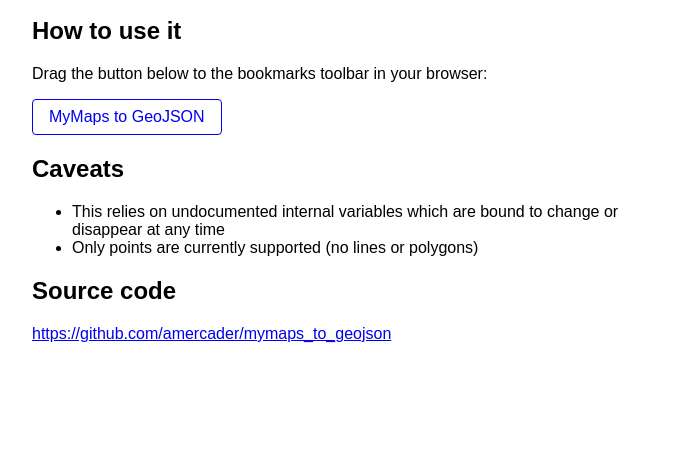
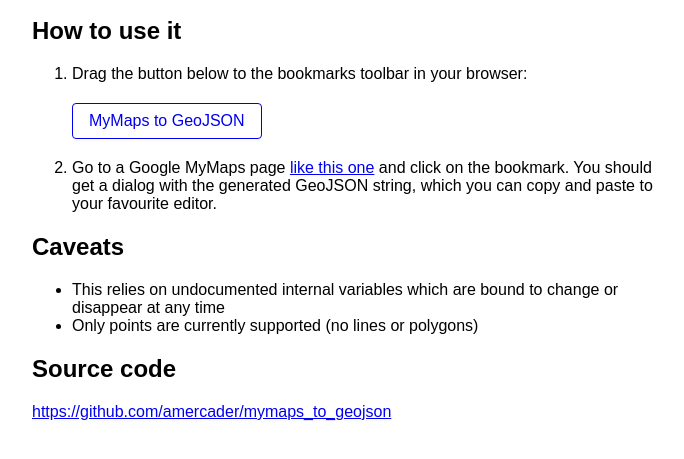
Before and after one commit to amercader/mymaps_to_geojson, a website: page index.html in a window 1280 px wide. Shown: the part 145-604 px from the top of the page, without its empty margins (293-977 px from the left). Drawn offline with Linux system fonts and the light colour scheme.

Commit message:
Readme and page tweaks

```diff
--- a/index.html
+++ b/index.html
@@ -13,6 +13,7 @@
       }
       .btn {
         display: inline-block;
+        margin: 20px 0;
         padding: .5em 1em;
         border-radius: 4px;
         border: 1px solid;
@@ -28,9 +29,15 @@
 
       <h2>How to use it</h2>
 
-      <p>Drag the button below to the bookmarks toolbar in your browser:</p>
+      <ol>
+        <li>Drag the button below to the bookmarks toolbar in your browser:
 
-      <a class="btn" href="javascript:(function()%7B_layers%3DJSON.parse(_pageData)%5B1%5D%5B6%5D%2C_features%3D%5B%5D%2C_layers.forEach((e%3D%3E_features.push(...e%5B12%5D%5B0%5D%5B13%5D%5B0%5D.map((t%3D%3E(f%3D%7Btype%3A%22Feature%22%2Cgeometry%3A%7Btype%3A%22Point%22%2Ccoordinates%3A%5Bt%5B1%5D%5B0%5D%5B0%5D%5B1%5D%2Ct%5B1%5D%5B0%5D%5B0%5D%5B0%5D%5D%7D%2Cproperties%3A%7B%7D%7D%2Cf.properties%5Bt%5B5%5D%5B0%5D%5B0%5D%5D%3Dt%5B5%5D%5B0%5D%5B1%5D%5B0%5D%2C_layers.length%3E1%26%26e%5B2%5D%26%26(f.properties.layer%3De%5B2%5D)%2Ct%5B5%5D%5B3%5D.forEach((e%3D%3E%7Bf.properties%5Be%5B0%5D%5D%3De%5B1%5D%5B0%5D%7D))%2Cf))))))%2Cout%3D%7Btype%3A%22FeatureCollection%22%2Cfeatures%3A_features%7D%2CoutText%3DJSON.stringify(out)%2Cwindow.prompt(%22GeoJSON%20file%20created%20(%22%2B_features.length%2B%22%20features)%5Cn%5CnCopy%20to%20clipboard%20with%20Ctrl%2BC%20%2F%20Cmd%2BC%5Cn%5Cn%22%2CoutText)%3B%7D)()">MyMaps to GeoJSON</a>
+        <a class="btn" href="javascript:(function()%7B_layers%3DJSON.parse(_pageData)%5B1%5D%5B6%5D%2C_features%3D%5B%5D%2C_layers.forEach((e%3D%3E_features.push(...e%5B12%5D%5B0%5D%5B13%5D%5B0%5D.map((t%3D%3E(f%3D%7Btype%3A%22Feature%22%2Cgeometry%3A%7Btype%3A%22Point%22%2Ccoordinates%3A%5Bt%5B1%5D%5B0%5D%5B0%5D%5B1%5D%2Ct%5B1%5D%5B0%5D%5B0%5D%5B0%5D%5D%7D%2Cproperties%3A%7B%7D%7D%2Cf.properties%5Bt%5B5%5D%5B0%5D%5B0%5D%5D%3Dt%5B5%5D%5B0%5D%5B1%5D%5B0%5D%2C_layers.length%3E1%26%26e%5B2%5D%26%26(f.properties.layer%3De%5B2%5D)%2Ct%5B5%5D%5B3%5D.forEach((e%3D%3E%7Bf.properties%5Be%5B0%5D%5D%3De%5B1%5D%5B0%5D%7D))%2Cf))))))%2Cout%3D%7Btype%3A%22FeatureCollection%22%2Cfeatures%3A_features%7D%2CoutText%3DJSON.stringify(out)%2Cwindow.prompt(%22GeoJSON%20file%20created%20(%22%2B_features.length%2B%22%20features)%5Cn%5CnCopy%20to%20clipboard%20with%20Ctrl%2BC%20%2F%20Cmd%2BC%5Cn%5Cn%22%2CoutText)%3B%7D)()">MyMaps to GeoJSON</a>
+        </li>
+
+        <li>Go to a Google MyMaps page <a href="https://www.google.com/maps/d/u/0/viewer?mid=109EbmrwJdXAIiMDon41eU0fhZcxy_Goa&amp;ll=41.71100546427104%2C1.3052930867187307&amp;z=8">like this one</a> and click on the bookmark. You should get a dialog with the generated GeoJSON string, which you can copy and paste to your favourite editor.</li>
+
+      </ol>
 
     <h2>Caveats</h2>
 
```
Also changed, not shown: README.md.
